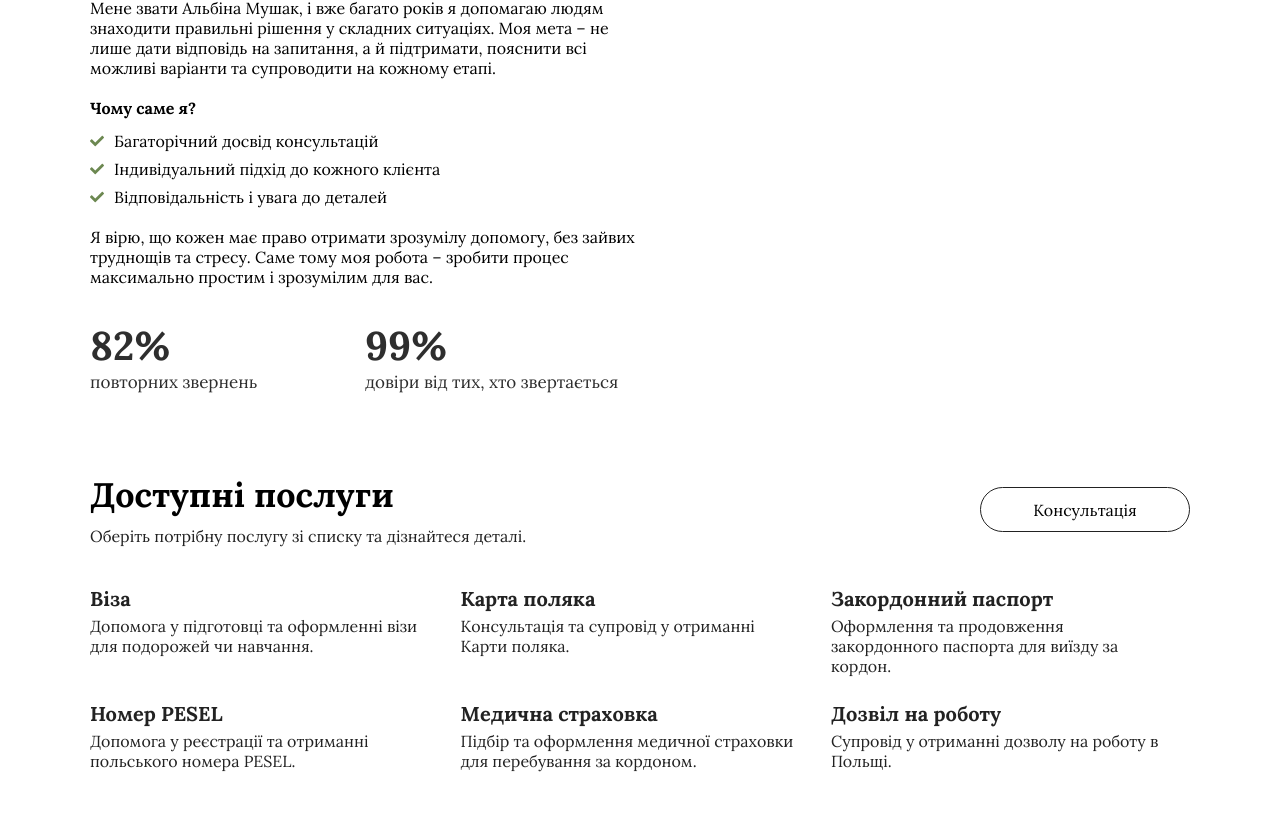
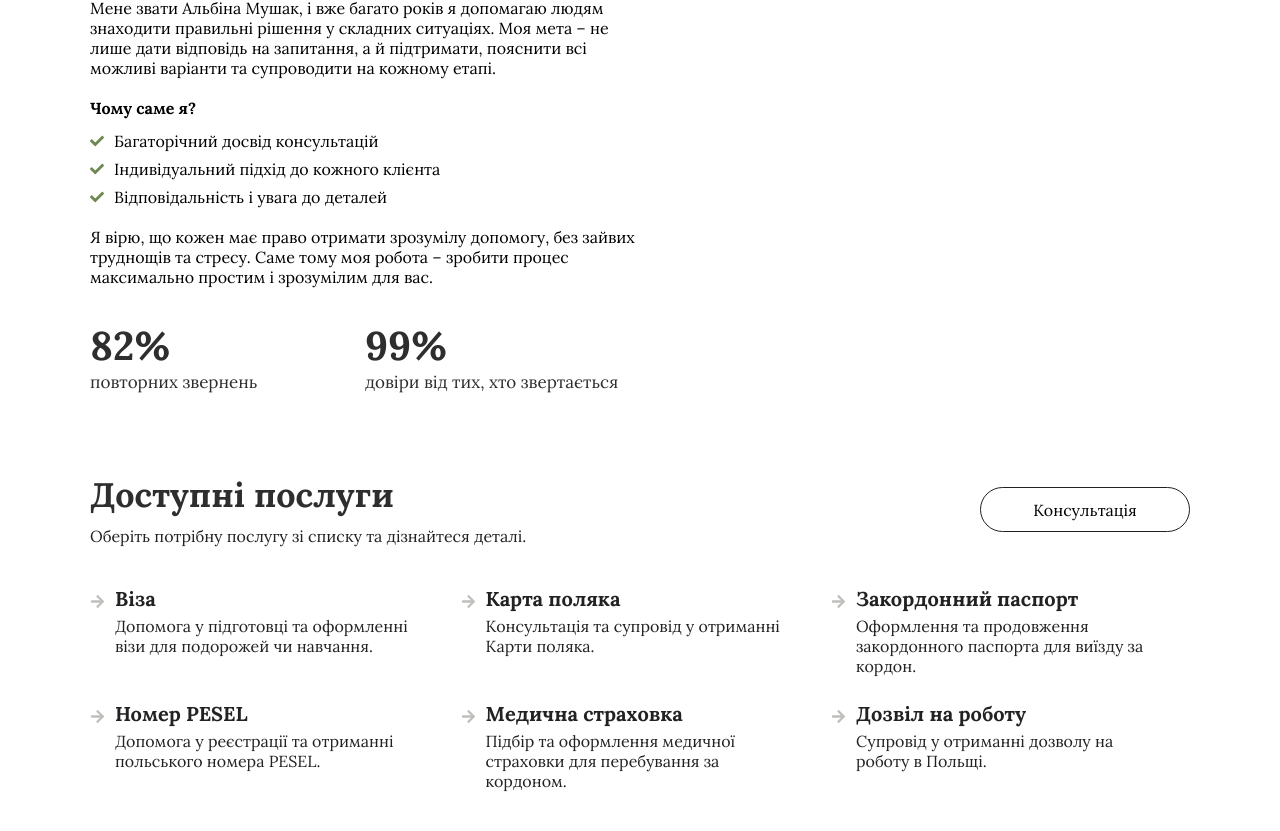
Before and after one commit to Korneliia08/visaHelper, a React (Vite) app: page / in a window 1280 px wide. Shown: the part 1484-2315 px from the top of the page. Built offline with nearby package versions, Linux system fonts and the light colour scheme.

Commit message:
font family and icon hands

```diff
--- a/src/view/components/MyServices/MyServices.jsx
+++ b/src/view/components/MyServices/MyServices.jsx
@@ -1,4 +1,5 @@
 import s from "./MyServices.module.scss";
+import {FaArrowRight} from "react-icons/fa";
 
 function MyServices({mainWrapper}) {
     return (
@@ -15,37 +16,55 @@ function MyServices({mainWrapper}) {
                 </div>
                 <div className={s.containerForServices}>
                     <div className={s.service}>
+                        <div className={s.topBlock}>
+                            <FaArrowRight className={s.icArrow}/>
                             <h4 className={s.title}>Віза</h4>
+                        </div>
                         <p className={s.description}>
                             Допомога у підготовці та оформленні візи для подорожей чи навчання.
                         </p>
                     </div>
                     <div className={s.service}>
+                        <div className={s.topBlock}>
+                            <FaArrowRight className={s.icArrow}/>
                             <h4 className={s.title}>Карта поляка</h4>
+                        </div>
                         <p className={s.description}>
                             Консультація та супровід у отриманні Карти поляка.
                         </p>
                     </div>
                     <div className={s.service}>
+                        <div className={s.topBlock}>
+                            <FaArrowRight className={s.icArrow}/>
                             <h4 className={s.title}>Закордонний паспорт</h4>
+                        </div>
                         <p className={s.description}>
                             Оформлення та продовження закордонного паспорта для виїзду за кордон.
                         </p>
                     </div>
                     <div className={s.service}>
+                        <div className={s.topBlock}>
+                            <FaArrowRight className={s.icArrow}/>
                             <h4 className={s.title}>Номер PESEL</h4>
+                        </div>
                         <p className={s.description}>
                             Допомога у реєстрації та отриманні польського номера PESEL.
                         </p>
                     </div>
                     <div className={s.service}>
+                        <div className={s.topBlock}>
+                            <FaArrowRight className={s.icArrow}/>
                             <h4 className={s.title}>Медична страховка</h4>
+                        </div>
                         <p className={s.description}>
                             Підбір та оформлення медичної страховки для перебування за кордоном.
                         </p>
                     </div>
                     <div className={s.service}>
+                        <div className={s.topBlock}>
+                            <FaArrowRight className={s.icArrow}/>
                             <h4 className={s.title}>Дозвіл на роботу</h4>
+                        </div>
                         <p className={s.description}>
                             Супровід у отриманні дозволу на роботу в Польщі.
                         </p>
--- a/src/view/components/MyServices/MyServices.module.scss
+++ b/src/view/components/MyServices/MyServices.module.scss
@@ -15,6 +15,7 @@
       .title {
         font-family: "Lora", serif;
         font-size: 34px;
+        color: #2e2e2e;
       }
 
       .description {
@@ -54,12 +55,37 @@
       display: flex;
       flex-direction: column;
       row-gap: 5px;
-      padding: 0 15px 0 0;
+      padding: 0 25px 0 25px;
+      position: relative;
 
-      .title {
-        font-family: "Lora", serif;
-        font-size: 20px;
-        color: #222222;
+      .topBlock {
+        display: flex;
+        align-items: center;
+        column-gap: 8px;
+        transition: 125ms ease;
+
+        .icArrow {
+          font-size: 15px;
+          color: #bfbfbc;
+          position: absolute;
+          left: 0px;
+          top: 8px;
+        }
+
+        .title {
+          font-family: "Lora", serif;
+          font-size: 20px;
+          color: #222222;
+          transition: 125ms ease;
+        }
+
+        &:hover {
+          cursor: pointer;
+
+          .title {
+            color: #b8b8b8;
+          }
+        }
       }
 
       .description {
```
Lines whose indentation alone changed are shown as unchanged.
